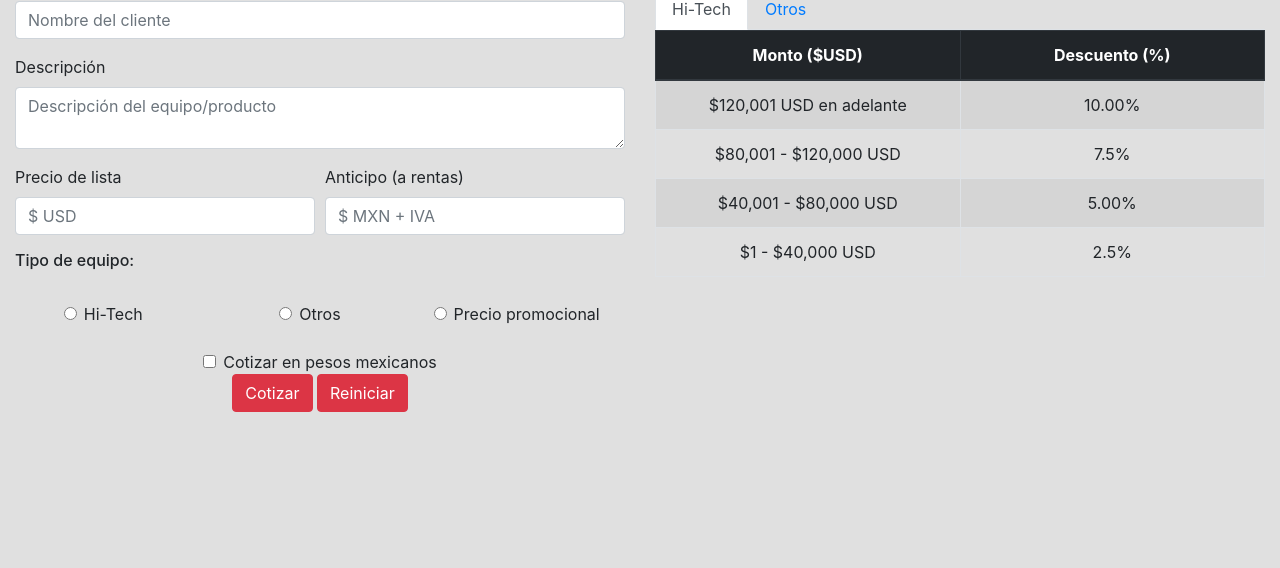
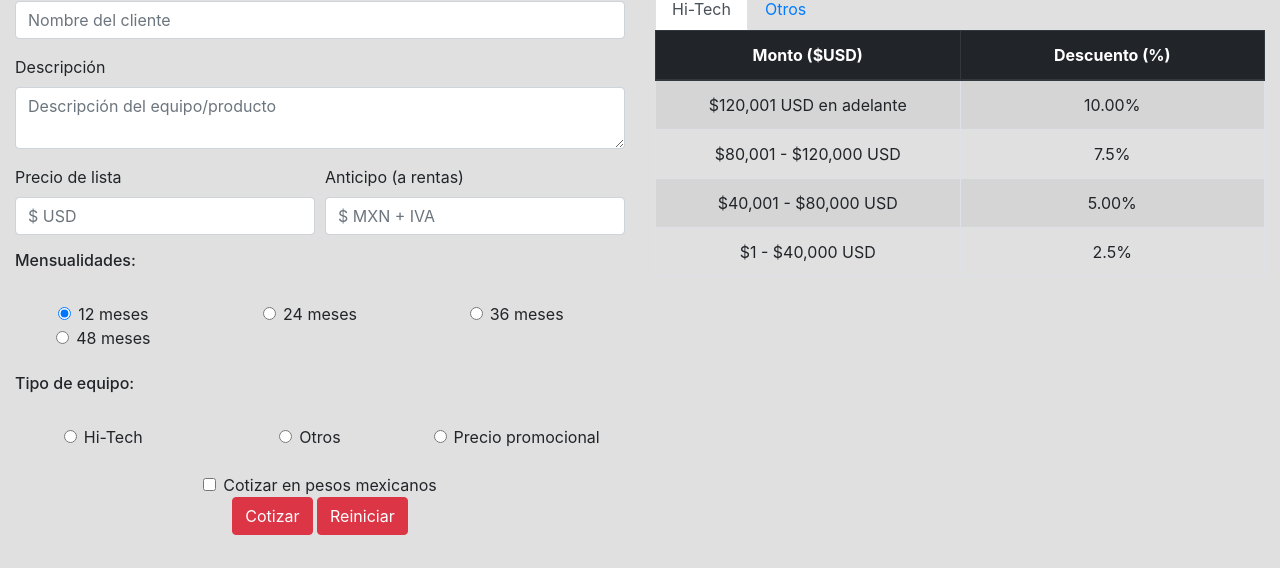
Before and after one commit to Jovanny0509/2020_FC_CotizadorDentadec, a PHP site: page / in a window 1280 px wide. Shown: the part 232-800 px from the top of the page. Run offline with PHP 8.4, Linux system fonts and the light colour scheme; some web fonts are replaced.

Commit message:
Adición de mensualidades

```diff
--- a/index.php
+++ b/index.php
@@ -40,6 +40,30 @@
             <input type="text" class="form-control" id="anticipo" placeholder="$ MXN + IVA"/>
           </div>
         </div>
+        <h6>Mensualidades: </h6><br>
+        <div class="form-row text-center">
+          <div class="form-check col-md-4">
+            <label class="form-check-label">
+              <input type="radio" class="form-check-input" data-meses="12" name="mensualidades" value="0" checked="">12 meses
+            </label>
+          </div>
+          <div class="form-check col-md-4">
+            <label class="form-check-label">
+              <input type="radio" class="form-check-input" data-meses="24" name="mensualidades" value="1">24 meses
+            </label>
+          </div>
+          <div class="form-check col-md-4">
+            <label class="form-check-label">
+              <input type="radio" id="precioProm" class="form-check-input" data-meses="36" name="mensualidades" value="2">36 meses
+            </label>
+          </div>
+          <div class="form-check col-md-4">
+            <label class="form-check-label">
+              <input type="radio" id="precioProm" class="form-check-input" data-meses="48" name="mensualidades" value="3">48 meses
+            </label>
+          </div>
+        </div>
+        <br>
         <h6>Tipo de equipo: </h6><br>
   			<div class="form-row text-center">
   				<div class="form-check col-md-4">
@@ -166,7 +190,7 @@
             <!--Información general-->
             <table class="table thead-dark table-bordered table-striped table-hover">
               <thead class="thead-dark">
-                  <th colspan="2" class="text-center">RESULTADO DE COTIZACIÓN</th>
+                  <th colspan="2" class="text-center">Cotización No. <span id="idCotizacion"></span></th>
               </thead>
               <tbody>
                 <tr>
```
